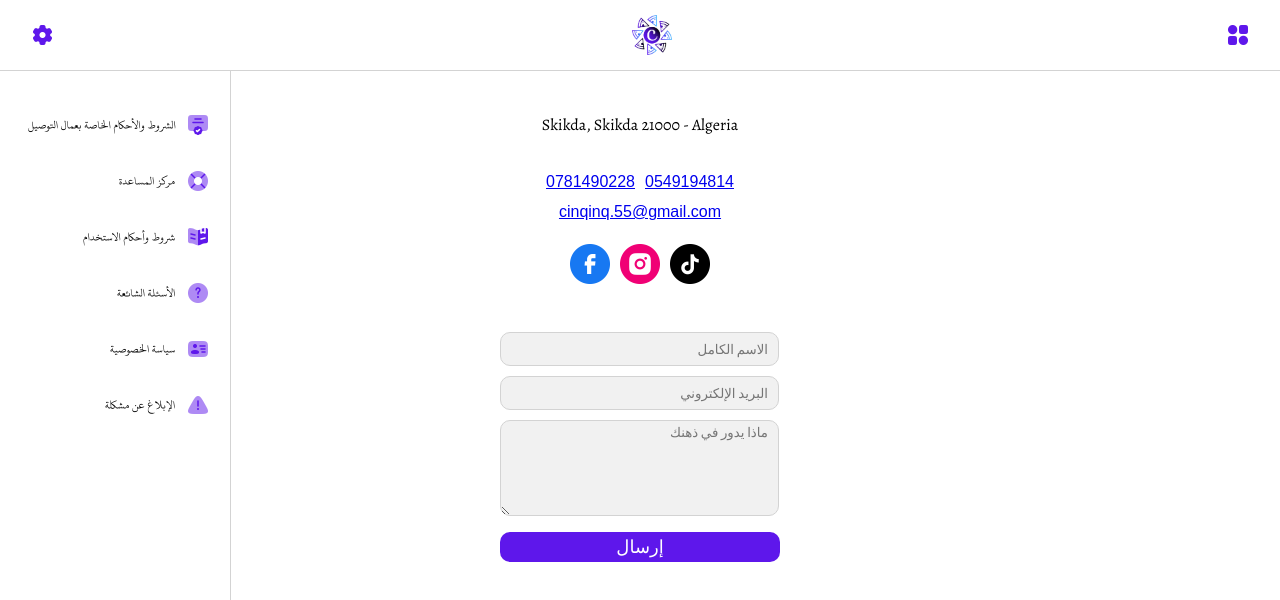
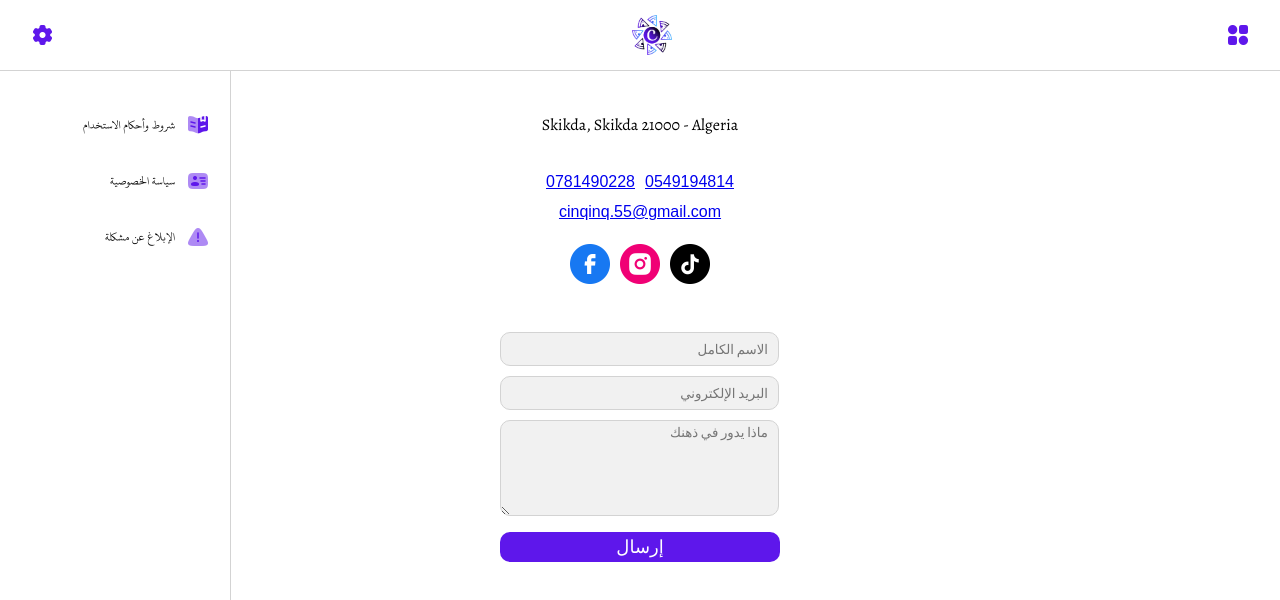
Before and after one commit to samifalouti/CinqCinqHome, a plain HTML site: page contact.html in a window 1280 px wide. Both pictures are taken after a click on the picture 42 px from the left and 35 px from the top of the page. Shown: the top 600 px of the page. Drawn offline with Linux system fonts and the light colour scheme.

Commit message:
Update contact.html

```diff
--- a/contact.html
+++ b/contact.html
@@ -23,7 +23,9 @@
     <a href="https://cinq5inq.wordpress.com/jobs/">
     <img src="./options/1.png">
     </a>
-    <img href="#" src="./options/2.png">
+    <a href="./contact.html">
+    <img src="./options/2.png">
+    </a>
     <a href="https://cinq5inq.wordpress.com/advice/">
     <img src="./options/3.png">
     </a>
@@ -31,19 +33,10 @@
 </div>
 <div id="settings-window" class="window2">
   <div class="containersettings">
-    <a href="https://cinq5inq.wordpress.com/terms-and-conditions/">
-    <img src="./settings/1.png">
-    </a>
-    <a href="https://cinq5inq.wordpress.com/terms-and-conditions-for-use/">
-    <img src="./settings/2.png">
-    </a>
-    <a href="https://cinq5inq.wordpress.com/privacy-policy/">
+    <a href="https://cinqcinqprivacypolicy.blogspot.com/2024/04/terms-conditions.html">
     <img src="./settings/3.png">
     </a>
-    <a href="#">
-    <img src="./settings/4.png">
-    </a>
-    <a href="#">
+    <a href="https://cinqcinqprivacypolicy.blogspot.com/2024/04/privacy-policy-this-privacy-policy.html">
     <img src="./settings/5.png">
     </a>
     <a href="https://cinq5inq.wordpress.com/report-a-problem/">
```
